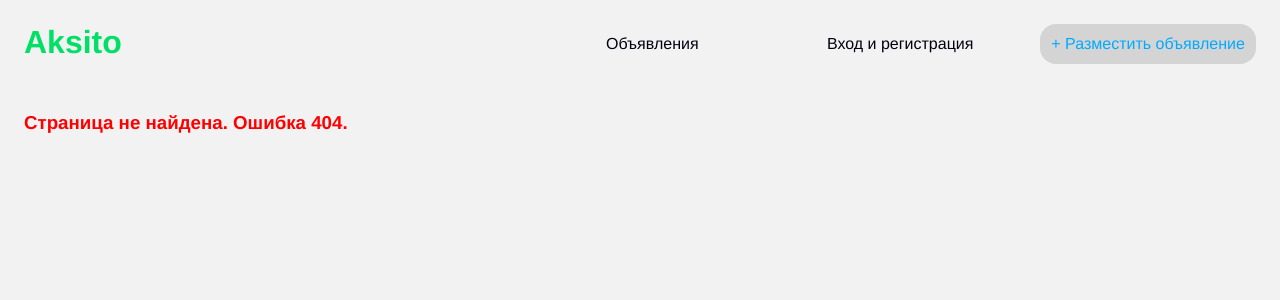
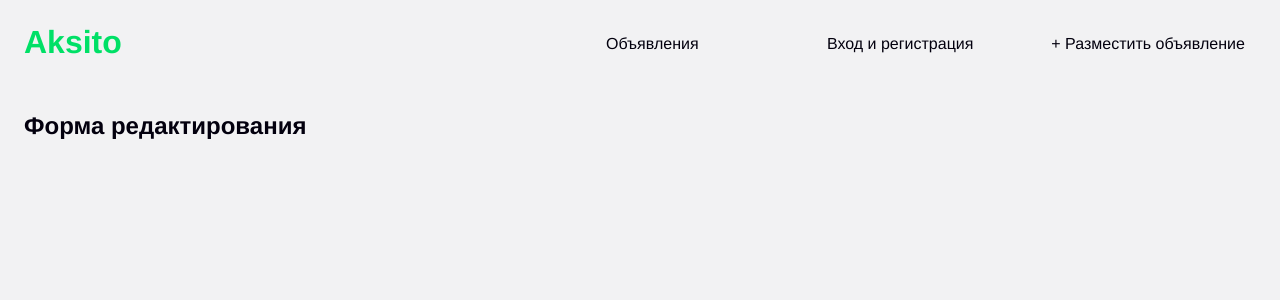
Before and after one commit to akseee/aksito, a React (Vite) app in the folder client/: page /form/edit in a window 1280 px wide. Before the commit this address had no page. Shown: the top 300 px of the page. Built offline with nearby package versions, Linux system fonts and the light colour scheme.

Commit message:
feat: mock form component existance

```diff
--- a/client/src/components/app/app.tsx
+++ b/client/src/components/app/app.tsx
@@ -1,5 +1,6 @@
 import {
   FormEditPage,
+  FormPublishPage,
   ItemPage,
   ListPage,
   LoginPage,
@@ -20,7 +21,8 @@ const App = () => {
         <Routes>
           <Route path="*" element={<NotFound404 />} />
           <Route path="/" element={<ListPage />} />
-          <Route path="/form" element={<FormEditPage />} />
+          <Route path="/form/edit" element={<FormEditPage />} />
+          <Route path="/form/publish" element={<FormPublishPage />} />
           <Route path="/item/:id" element={<ItemPage />} />
           <Route path="/login" element={<LoginPage />} />
           {/*    <Route path="/register" element={<RegisterPage />} /> */}
--- a/client/src/components/ui/app-header/app-header.tsx
+++ b/client/src/components/ui/app-header/app-header.tsx
@@ -28,7 +28,7 @@ export const AppHeaderUI: FC = () => (
         Вход и регистрация
       </NavLink>
       <NavLink
-        to="/form"
+        to="/form/publish"
         className={({ isActive }) =>
           isActive ? clsx(styles.active, styles.link) : styles.link
         }
--- a/client/src/pages/form-edit/form-edit.tsx
+++ b/client/src/pages/form-edit/form-edit.tsx
@@ -1,5 +1,11 @@
 import { FC } from "react";
+import styles from "./form.module.css";
 
 export const FormEditPage: FC = () => {
-  return <h2>Form Edit</h2>;
+  return (
+    <>
+      <h2 className={styles.title}>Форма редактирования</h2>
+      <div className={styles.content}></div>
+    </>
+  );
 };
--- a/client/src/pages/form-publish/form-publish.tsx
+++ b/client/src/pages/form-publish/form-publish.tsx
@@ -1,5 +1,11 @@
 import { FC } from "react";
+import styles from "./forms-publish.module.css";
 
 export const FormPublishPage: FC = () => {
-  return <h2>Form Publish</h2>;
+  return (
+    <>
+      <h2 className={styles.title}>Форма редактирования</h2>
+      <div className={styles.content}></div>
+    </>
+  );
 };
```
Also changed, not shown: client/src/pages/form-edit/form.module.css (added), client/src/pages/form-publish/forms-publish.module.css (added).
